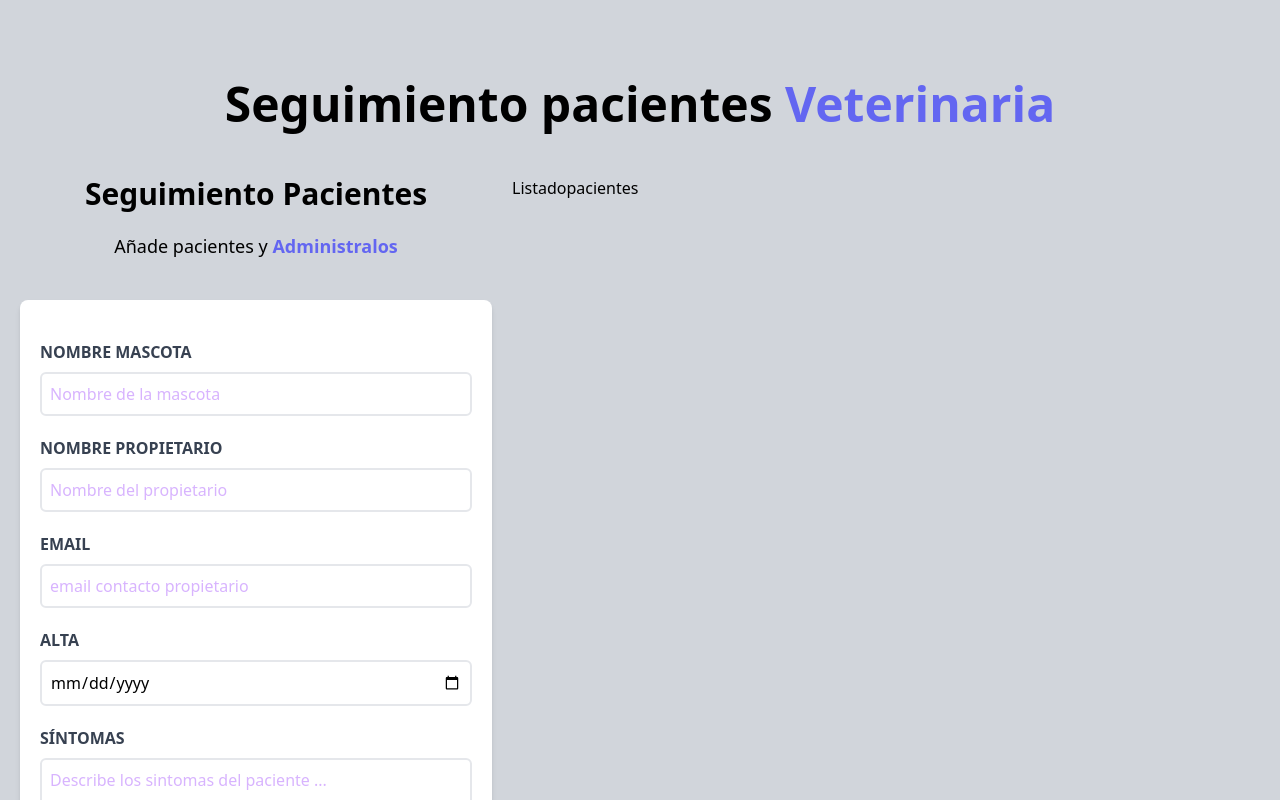
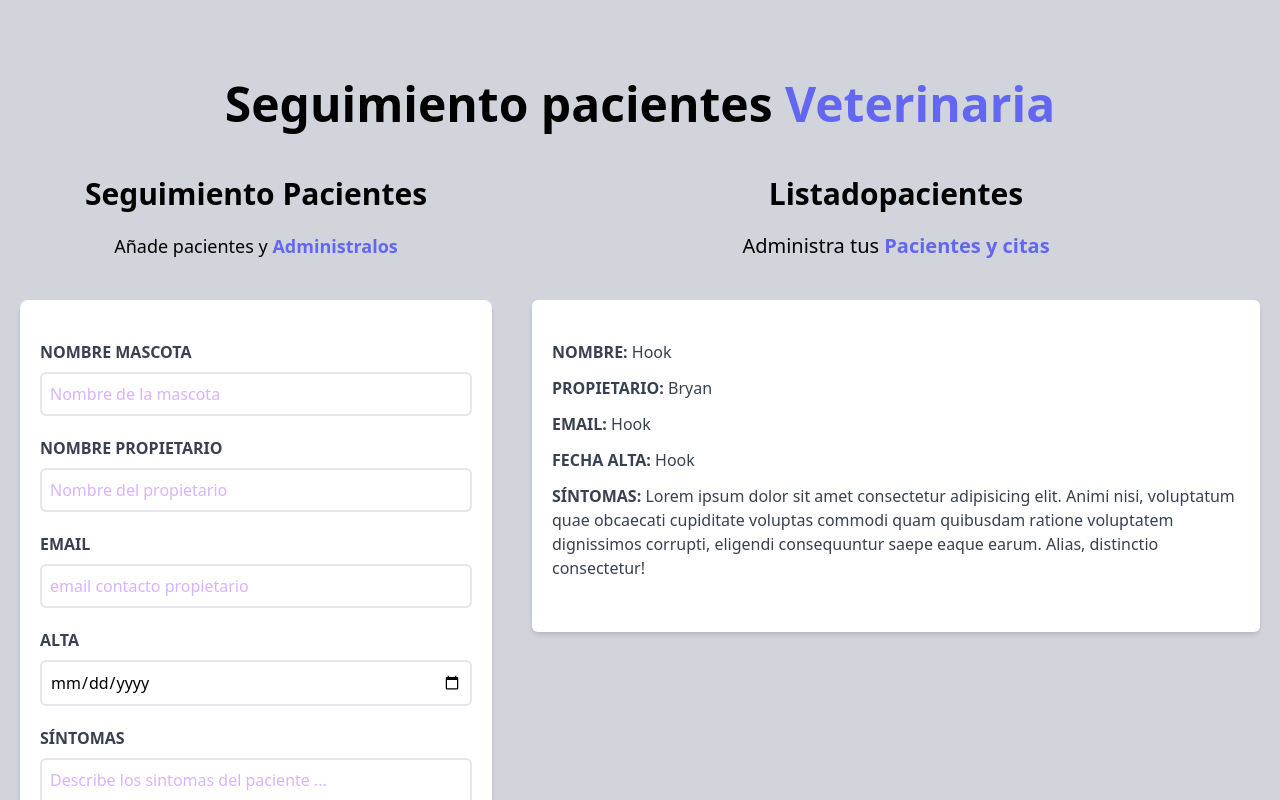
Before and after one commit to bimbaquingoch/01-citas-mascotas, a React (Vite) app: page / in a window 1280 px wide. Shown: the top 800 px of the page. Built offline with nearby package versions, Linux system fonts and the light colour scheme.

Commit message:
fin maquetado app

```diff
--- a/src/components/Formulario.jsx
+++ b/src/components/Formulario.jsx
@@ -1,4 +1,5 @@
 import PropTypes from "prop-types";
+import { useEffect, useState } from "react";
 
 const Formulario = () => {
    return (
--- a/src/components/Listadopacientes.jsx
+++ b/src/components/Listadopacientes.jsx
@@ -1,9 +1,17 @@
 import PropTypes from "prop-types";
+import Pacientes from "./Pacientes";
 
 const Listadopacientes = () => {
    return (
-      <div className='w-1/2 lg:w-3/5'>
-         <h2>Listadopacientes</h2>
+      <div className='md:w-1/2 lg:w-3/5 '>
+         <h2 className='font-black text-3xl text-center'>Listadopacientes</h2>
+         <p className='text-xl mt-5 mb-10 text-center'>
+            Administra tus{" "}
+            <span className='text-indigo-500 font-bold'>Pacientes y citas</span>
+         </p>
+         <div className='m-0 p-0 md:h-screen overflow-y-scroll'>
+            <Pacientes />
+         </div>
       </div>
    );
 };
--- /dev/null
+++ b/src/components/Pacientes.jsx
@@ -0,0 +1,34 @@
+import React from "react";
+import PropTypes from "prop-types";
+
+const Pacientes = (props) => {
+   return (
+      <div className='bg-white mt-0 mx-5 mb-5 shadow-md rounded-md px-5 py-10'>
+         <p className='font-bold mb-3 text-gray-700 uppercase'>
+            Nombre: <span className='font-normal normal-case'>Hook</span>
+         </p>
+         <p className='font-bold mb-3 text-gray-700 uppercase'>
+            Propietario: <span className='font-normal normal-case'>Bryan</span>
+         </p>
+         <p className='font-bold mb-3 text-gray-700 uppercase'>
+            Email: <span className='font-normal normal-case'>Hook</span>
+         </p>
+         <p className='font-bold mb-3 text-gray-700 uppercase'>
+            Fecha Alta: <span className='font-normal normal-case'>Hook</span>
+         </p>
+         <p className='font-bold mb-3 text-gray-700 uppercase'>
+            Síntomas:{" "}
+            <span className='font-normal normal-case'>
+               Lorem ipsum dolor sit amet consectetur adipisicing elit. Animi
+               nisi, voluptatum quae obcaecati cupiditate voluptas commodi quam
+               quibusdam ratione voluptatem dignissimos corrupti, eligendi
+               consequuntur saepe eaque earum. Alias, distinctio consectetur!
+            </span>
+         </p>
+      </div>
+   );
+};
+
+Pacientes.propTypes = {};
+
+export default Pacientes;
```
